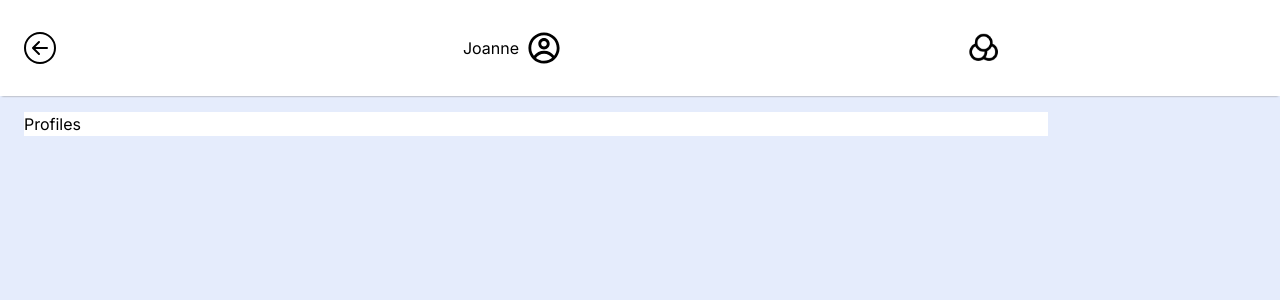
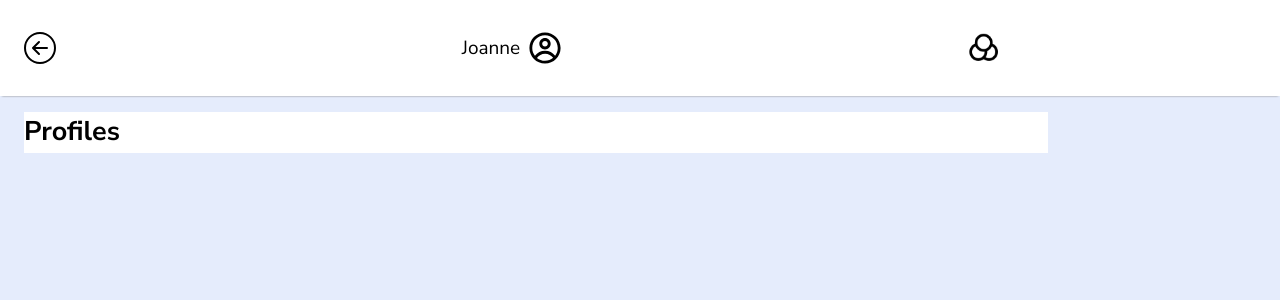
Before and after one commit to Cozinater/cms-responsive-component, a Next.js app: page / in a window 1280 px wide. Shown: the top 300 px of the page. Built offline with nearby package versions, Linux system fonts and the light colour scheme.

Commit message:
Defining font sizes, font family and colors

```diff
--- a/app/globals.css
+++ b/app/globals.css
@@ -7,16 +7,19 @@
   margin: 0;
   padding: 0;
 
-  /* Defining common Vars */
+  /* Defining common vars */
   --bodyBackground: #628df229;
 
-  .box-shadow-btm {
-    box-shadow: 0 0.125rem 0.125rem -0.125rem gray;
-  }
+  /* colors */
+  --clr-dark: #272727;
+  --clr-light: #707070;
+  --clr-w: #ffffff;
 
-  .m-l-auto {
-    margin-left: auto;
-  }
+  --clr-pri-blue: #628df2;
+  --clr-sec-blue: #628df229;
+
+  --clr-pri-orange: #ff9757;
+  --clr-pri-orange: #ffa64d29;
 }
 
 /* @media (prefers-color-scheme: dark) {
@@ -27,6 +30,47 @@
   }
 } */
 
+/* Defining font sizes */
+h1 {
+  font-size: 1.6875rem; /* 27px*/
+}
+
+h2 {
+  font-size: 1.5rem; /* 24px */
+}
+
+h3 {
+  font-size: 1.375rem; /* 22px */
+}
+
+h4 {
+  font-size: 1.1875rem; /* 19px */
+}
+
+h5 {
+  font-size: 1rem; /* 16px */
+}
+
+/* Defining font colors */
+.text-pri {
+  color: var(--clr-dark);
+}
+.text-sec {
+  color: var(--clr-light);
+}
+.text-white {
+  color: var(--clr-white);
+}
+
+/* Defining common classes */
+.box-shadow-btm {
+  box-shadow: 0 0.125rem 0.125rem -0.125rem gray;
+}
+
+.m-l-auto {
+  margin-left: auto;
+}
+
 body {
   color: black;
   background: var(--bodyBackground);
--- a/app/layout.tsx
+++ b/app/layout.tsx
@@ -1,10 +1,10 @@
 import './globals.css';
 import type { Metadata } from 'next';
-import { Inter } from 'next/font/google';
-import NavBar from '@/components/navBar';
+import { Nunito_Sans } from 'next/font/google';
+import NavBar from '@/components/NavBar';
 import ChildrenWrapper from '@/components/ChildWrapper';
 
-const inter = Inter({ subsets: ['latin'] });
+const inter = Nunito_Sans({ subsets: ['latin'] });
 
 export const metadata: Metadata = {
   title: 'Create Next App',
--- a/app/page.tsx
+++ b/app/page.tsx
@@ -3,7 +3,7 @@ import Image from 'next/image';
 export default function Home() {
   return (
     <>
-      <h5>Profiles</h5>
+      <h1 className='font-bold'>Profiles</h1>
     </>
   );
 }
--- a/components/NavBar.tsx
+++ b/components/NavBar.tsx
@@ -8,7 +8,7 @@ export default function NavBar() {
       <div className='max-w-5xl flex flex-grow items-center px-6 py-2'>
         <BsArrowLeftCircle className='flex' size={32} />
         <div className='flex gap-2 items-center m-l-auto'>
-          <h1>Joanne</h1>
+          <h4>Joanne</h4>
           <CgProfile className='flex' size={34} />
         </div>
         <Image src='/toggleColorIcon.png' alt='toggle' width='32' height='32' className='m-l-auto' />
```
